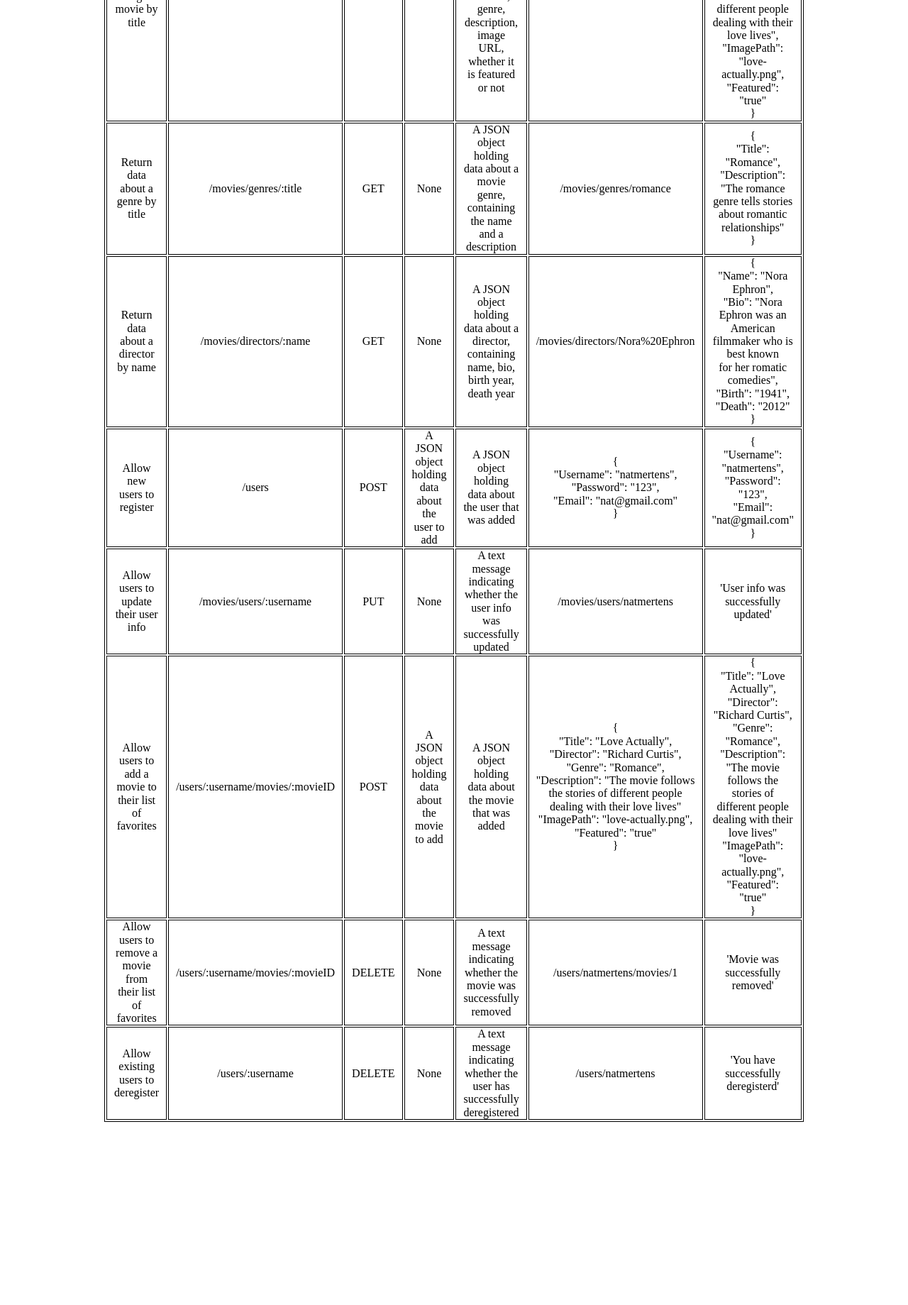
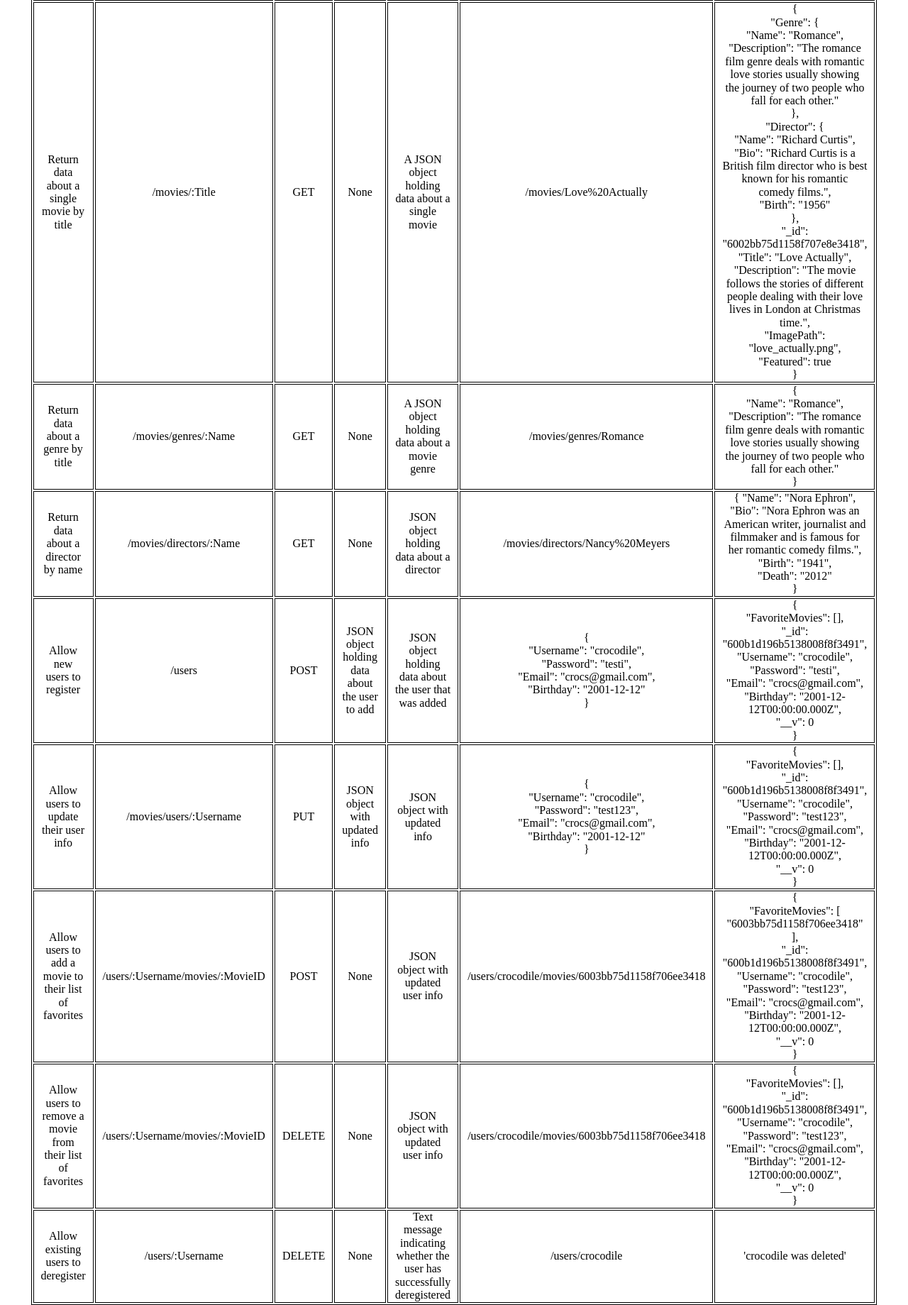
Before and after one commit to natmertens/movie-api, a website: page public/documentation.html in a window 1280 px wide. Shown: the part 841-2680 px from the top of the page at 71% size. Before the commit the page ends 2422 px from the top, so only its background shows below. Drawn offline with nearby package versions, Linux system fonts and the light colour scheme.

Commit message:
updated data with Mongoose models

```diff
--- a/public/documentation.html
+++ b/public/documentation.html
@@ -43,75 +43,89 @@
       <td>A JSON object holding data about all the movies</td>
       <td>/movies</td>
       <td>
-        { <br>
-          "Title": "Love Actually", <br>
-          "Director": "Richard Curtis", <br>
-          "Genre": "Romance", <br>
-          "Description": "The movie follows the stories of different people dealing
-          with their love lives", <br>
-          "ImagePath": "love-actually.png", <br>
-          "Featured": "true" <br>
-        }
+        [ <br>
+          {  <br>
+            "Genre": {  <br>
+              "Name": "Romance",  <br>
+              "Description": "The romance film genre deals with romantic love stories usually showing the journey of two people who fall for each other."  <br>
+            },  <br>
+            "Director": {  <br>
+              "Name": "Richard Curtis",  <br>
+              "Bio": "Richard Curtis is a British film director who is best known for his romantic comedy films.",  <br>
+              "Birth": "1956"  <br>
+            },  <br>
+            "_id": "6002bb75d1158f707e8e3418",  <br>
+            "Title": "Love Actually",  <br>
+            "Description": "The movie follows the stories of different people dealing with their love lives in London at Christmas time.",  <br>
+            "ImagePath": "love_actually.png",  <br>
+            "Featured": true  <br>
+          }, [other movies]  <br>
+        ]
       </td>
     </tr>
 
     <tr>
       <td>Return data about a single movie by title</td>
-      <td>/movies/:title</td>
+      <td>/movies/:Title</td>
       <td>GET</td>
       <td>None</td>
       <td>
-        A JSON object holding data about a single movie, containing
-        title, director, genre, description, image URL, whether it is
-        featured or not
+        A JSON object holding data about a single movie
       </td>
       <td>/movies/Love%20Actually</td>
-      <td>  { <br>
-          "Title": "Love Actually", <br>
-          "Director": "Richard Curtis", <br>
-          "Genre": "Romance", <br>
-          "Description": "The movie follows the stories of different people dealing
-          with their love lives", <br>
-          "ImagePath": "love-actually.png", <br>
-          "Featured": "true" <br>
+      <td>
+        {  <br>
+          "Genre": {  <br>
+            "Name": "Romance",  <br>
+            "Description": "The romance film genre deals with romantic love stories usually showing the journey of two people who fall for each other."  <br>
+          },  <br>
+          "Director": {  <br>
+            "Name": "Richard Curtis",  <br>
+            "Bio": "Richard Curtis is a British film director who is best known for his romantic comedy films.",  <br>
+            "Birth": "1956"  <br>
+          },  <br>
+          "_id": "6002bb75d1158f707e8e3418",  <br>
+          "Title": "Love Actually",  <br>
+          "Description": "The movie follows the stories of different people dealing with their love lives in London at Christmas time.",  <br>
+          "ImagePath": "love_actually.png",  <br>
+          "Featured": true <br>
         }
       </td>
     </tr>
 
     <tr>
       <td>Return data about a genre by title</td>
-      <td>/movies/genres/:title</td>
+      <td>/movies/genres/:Name</td>
       <td>GET</td>
       <td>None</td>
       <td>
-        A JSON object holding data about a movie genre, containing
-        the name and a description
+        A JSON object holding data about a movie genre
       </td>
-      <td>/movies/genres/romance</td>
-      <td> { <br>
-          "Title": "Romance", <br>
-          "Description": "The romance genre tells stories about romantic relationships" <br>
-        }</td>
+      <td>/movies/genres/Romance</td>
+      <td>
+        {  <br>
+          "Name": "Romance",  <br>
+          "Description": "The romance film genre deals with romantic love stories usually showing the journey of two people who fall for each other."  <br>
+        }
+      </td>
     </tr>
 
     <tr>
       <td>Return data about a director by name</td>
-      <td>/movies/directors/:name</td>
+      <td>/movies/directors/:Name</td>
       <td>GET</td>
       <td>None</td>
       <td>
-        A JSON object holding data about a director, containing
-        name, bio, birth year, death year
+        JSON object holding data about a director
       </td>
-      <td>/movies/directors/Nora%20Ephron</td>
+      <td>/movies/directors/Nancy%20Meyers</td>
       <td>
-        { <br>
-           "Name": "Nora Ephron", <br>
-           "Bio": "Nora Ephron was an American filmmaker who is best known <br>
-           for her romatic comedies", <br>
-           "Birth": "1941", <br>
-           "Death": "2012" <br>
-         }
+        {
+          "Name": "Nora Ephron",  <br>
+          "Bio": "Nora Ephron was an American writer, journalist and filmmaker and is famous for her romantic comedy films.",  <br>
+          "Birth": "1941",  <br>
+          "Death": "2012" <br>
+        }
       </td>
     </tr>
 
@@ -119,88 +133,113 @@
       <td>Allow new users to register</td>
       <td>/users</td>
       <td>POST</td>
-      <td>A JSON object holding data about the user to add</td>
-      <td>
-        A JSON object holding data about the user that was added
-      </td>
+      <td>JSON object holding data about the user to add</td>
+      <td>JSON object holding data about the user that was added</td>
       <td>
         { <br>
-          "Username": "natmertens", <br>
-          "Password": "123", <br>
-          "Email": "nat@gmail.com" <br>
+          "Username": "crocodile", <br>
+          "Password": "testi", <br>
+          "Email": "crocs@gmail.com", <br>
+          "Birthday": "2001-12-12" <br>
         }
       </td>
       <td>
         { <br>
-          "Username": "natmertens", <br>
-          "Password": "123", <br>
-          "Email": "nat@gmail.com" <br>
+          "FavoriteMovies": [], <br>
+          "_id": "600b1d196b5138008f8f3491", <br>
+          "Username": "crocodile", <br>
+          "Password": "testi", <br>
+          "Email": "crocs@gmail.com", <br>
+          "Birthday": "2001-12-12T00:00:00.000Z", <br>
+          "__v": 0 <br>
+        }
+
+      </td>
+    </tr>
+
+    <tr>
+      <td>Allow users to update their user info</td>
+      <td>/movies/users/:Username</td>
+      <td>PUT</td>
+      <td>JSON object with updated info</td>
+      <td>JSON object with updated info</td>
+      <td>
+        { <br>
+          "Username": "crocodile", <br>
+          "Password": "test123", <br>
+          "Email": "crocs@gmail.com", <br>
+          "Birthday": "2001-12-12" <br>
+        }
+      </td>
+      <td>
+        { <br>
+          "FavoriteMovies": [], <br>
+          "_id": "600b1d196b5138008f8f3491", <br>
+          "Username": "crocodile", <br>
+          "Password": "test123", <br>
+          "Email": "crocs@gmail.com", <br>
+          "Birthday": "2001-12-12T00:00:00.000Z", <br>
+          "__v": 0 <br>
         }
       </td>
     </tr>
 
     <tr>
-      <td>Allow users to update their user info</td>
-      <td>/movies/users/:username</td>
-      <td>PUT</td>
+      <td>Allow users to add a movie to their list of favorites</td>
+      <td>/users/:Username/movies/:MovieID</td>
+      <td>POST</td>
       <td>None</td>
       <td>
-        A text message indicating whether the user info was successfully updated
+        JSON object with updated user info
       </td>
-      <td>/movies/users/natmertens</td>
-      <td>'User info was successfully updated'</td>
-    </tr>
-
-    <tr>
-      <td>Allow users to add a movie to their list of favorites</td>
-      <td>/users/:username/movies/:movieID</td>
-      <td>POST</td>
-      <td>A JSON object holding data about the movie to add</td>
+      <td>/users/crocodile/movies/6003bb75d1158f706ee3418</td>
       <td>
-        A JSON object holding data about the movie that was added
+        { <br>
+          "FavoriteMovies": [ <br>
+            "6003bb75d1158f706ee3418" <br>
+          ], <br>
+          "_id": "600b1d196b5138008f8f3491", <br>
+          "Username": "crocodile", <br>
+          "Password": "test123", <br>
+          "Email": "crocs@gmail.com", <br>
+          "Birthday": "2001-12-12T00:00:00.000Z", <br>
+          "__v": 0 <br>
+        }
       </td>
-      <td>{ <br>
-          "Title": "Love Actually", <br>
-          "Director": "Richard Curtis", <br>
-          "Genre": "Romance", <br>
-          "Description": "The movie follows the stories of different people dealing
-          with their love lives" <br>
-          "ImagePath": "love-actually.png", <br>
-          "Featured": "true" <br>
-        }</td>
-      <td>{ <br>
-          "Title": "Love Actually", <br>
-          "Director": "Richard Curtis", <br>
-          "Genre": "Romance", <br>
-          "Description": "The movie follows the stories of different people dealing
-          with their love lives" <br>
-          "ImagePath": "love-actually.png", <br>
-          "Featured": "true" <br>
-        }</td>
     </tr>
 
     <tr>
       <td>Allow users to remove a movie from their list of favorites</td>
-      <td>/users/:username/movies/:movieID</td>
+      <td>/users/:Username/movies/:MovieID</td>
       <td>DELETE</td>
       <td>None</td>
       <td>
-        A text message indicating whether the movie was successfully removed
+        JSON object with updated user info
       </td>
-      <td>/users/natmertens/movies/1</td>
-      <td>'Movie was successfully removed'</td>
+      <td>/users/crocodile/movies/6003bb75d1158f706ee3418</td>
+      <td>
+        { <br>
+          "FavoriteMovies": [], <br>
+          "_id": "600b1d196b5138008f8f3491", <br>
+          "Username": "crocodile", <br>
+          "Password": "test123", <br>
+          "Email": "crocs@gmail.com", <br>
+          "Birthday": "2001-12-12T00:00:00.000Z", <br>
+          "__v": 0 <br>
+        }
+      </td>
     </tr>
 
     <tr>
       <td>Allow existing users to deregister</td>
-      <td>/users/:username</td>
+      <td>/users/:Username</td>
       <td>DELETE</td>
       <td>None</td>
       <td>
-        A text message indicating whether the user has successfully deregistered
+        Text message indicating whether the user has successfully deregistered
       </td>
-      <td>/users/natmertens</td>
-      <td>'You have successfully deregisterd'</td>
+      <td>/users/crocodile</td>
+      <td>'crocodile was deleted'</td>
     </tr>
 
   </table>
```
